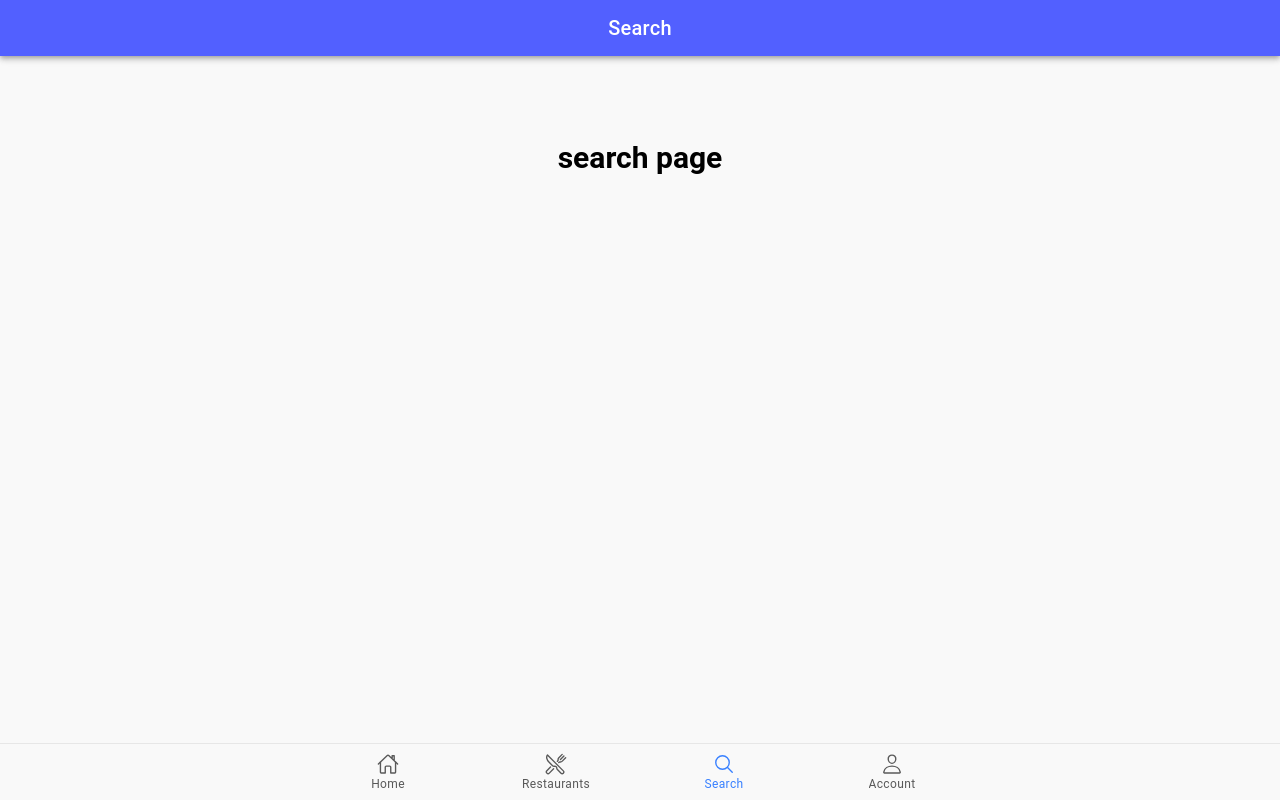
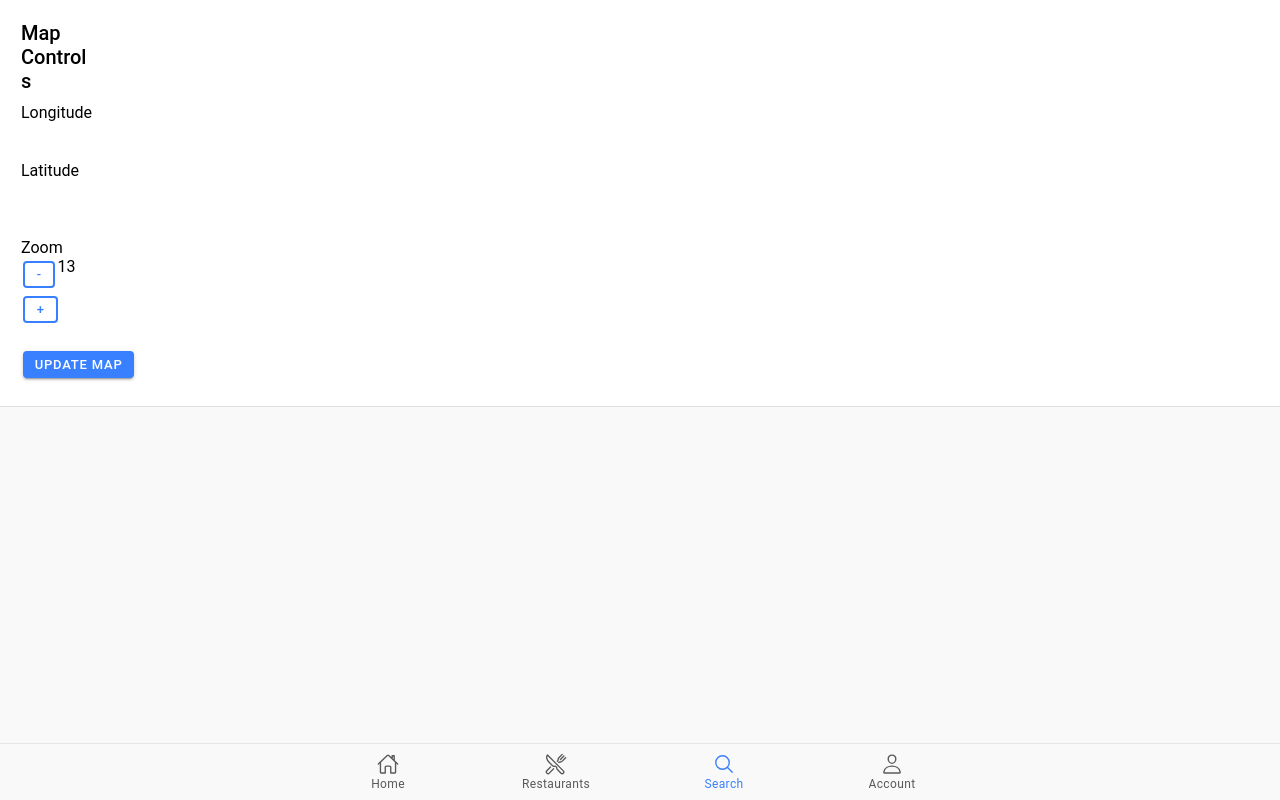
Before and after one commit to ToniGrondahl/FoodApp, a React (Vite) app: page /search in a window 1280 px wide. Built offline with nearby package versions, Linux system fonts and the light colour scheme.

Commit message:
Map API stuff

```diff
--- a/package.json
+++ b/package.json
@@ -19,6 +19,7 @@
     "@capacitor/status-bar": "5.0.6",
     "@ionic/react": "^7.0.0",
     "@ionic/react-router": "^7.0.0",
+    "@tomtom-international/web-sdk-maps": "^6.25.0",
     "@types/react-router": "^5.1.20",
     "@types/react-router-dom": "^5.3.3",
     "ionicons": "^7.0.0",
--- a/src/App.tsx
+++ b/src/App.tsx
@@ -39,6 +39,9 @@ import '@ionic/react/css/text-alignment.css';
 import '@ionic/react/css/text-transformation.css';
 import '@ionic/react/css/flex-utils.css';
 import '@ionic/react/css/display.css';
+
+import '@tomtom-international/web-sdk-maps/dist/maps.css'
+import tt from '@tomtom-international/web-sdk-maps';
 
 /* Theme variables */
 import './theme/variables.css';
--- a/src/pages/Search.tsx
+++ b/src/pages/Search.tsx
@@ -1,25 +1,135 @@
-import { IonContent, IonHeader, IonPage, IonTitle, IonToolbar } from '@ionic/react';
+import { IonContent, IonHeader, IonNav, IonItem, IonLabel, IonButton, IonPage, IonTitle, IonToolbar, IonCol, IonRow, IonInput, } from '@ionic/react';
 import ExploreContainer from '../components/ExploreContainer';
 import './Search.css';
+import '@tomtom-international/web-sdk-maps/dist/maps.css'
+import tt from '@tomtom-international/web-sdk-maps';
+import { useRef, useState, useEffect } from 'react';
+
+const MAX_ZOOM = 17;
 
 const Search: React.FC = () => {
+
+  const mapElement = useRef<HTMLDivElement>(null);
+  const [mapLongitude, setMapLongitude] = useState<string>();
+  const [mapLatitude, setMapLatitude] = useState<string>();
+  const [mapZoom, setMapZoom] = useState<number>(13);
+  const [map, setMap] = useState<tt.Map | null>(null);
+
+  const increaseZoom = () => {
+    if (mapZoom < MAX_ZOOM) {
+      setMapZoom(mapZoom + 1);
+    }
+  };
+
+  const decreaseZoom = () => {
+    if (mapZoom > 1) {
+      setMapZoom(mapZoom - 1);
+    }
+  };
+
+  const updateMap = () => {
+    if (map && mapLongitude !== undefined && mapLatitude !== undefined) {
+      const longitude = parseFloat(mapLongitude);
+      const latitude = parseFloat(mapLatitude);
+
+      if (!isNaN(longitude) && !isNaN(latitude)) {
+        map.setCenter([longitude, latitude]);
+        map.setZoom(mapZoom);
+      }
+    }
+  };
+
+  useEffect(() => {
+    if (!mapElement.current || mapLongitude === undefined || mapLatitude === undefined) return;
+
+    const longitude = parseFloat(mapLongitude);
+    const latitude = parseFloat(mapLatitude);
+
+    if (!isNaN(longitude) && !isNaN(latitude)) {
+      const mapInstance = tt.map({
+        key: "CGoGHo5RDTCcZxTNXdJaivJQAmyZBFbK",
+        container: mapElement.current,
+        center: [longitude, latitude],
+        zoom: mapZoom,
+      });
+
+      setMap(mapInstance);
+
+      return () => mapInstance.remove();
+    }
+  }, [mapElement, mapLongitude, mapLatitude, mapZoom]);
+
   return (
     <IonPage>
       <IonHeader>
-        <IonToolbar color="tertiary">
-          <IonTitle className='search'>Search</IonTitle>
-        </IonToolbar>
+        <IonNav color="primary">
+          <IonToolbar>
+            <IonTitle>TomTom Maps + React = 😃</IonTitle>
+          </IonToolbar>
+        </IonNav>
       </IonHeader>
-      <IonContent fullscreen>
-        <IonHeader collapse="condense">
-          <IonToolbar>
-            <IonTitle size="large">Search</IonTitle>
-          </IonToolbar>
-        </IonHeader>
-        <ExploreContainer name="search page" />
+      <IonContent>
+        <IonItem className="mapContainer">
+          <IonRow>
+            <IonCol size="4">
+              <h4>Map Controls</h4>
+              <IonLabel>Longitude</IonLabel>
+              <IonInput type="text" value={mapLongitude} onIonChange={(e) => setMapLongitude(e.detail.value!)} />
+
+              <IonLabel>Latitude</IonLabel>
+              <IonInput type="text" value={mapLatitude} onIonChange={(e) => setMapLatitude(e.detail.value!)} />
+
+              <IonCol size="12">
+                <IonRow>Zoom</IonRow>
+                <IonRow>
+                  <IonButton fill="outline" color="primary" onClick={decreaseZoom}>
+                    -
+                  </IonButton>
+                  <div className="mapZoomDisplay">{mapZoom}</div>
+                  <IonButton fill="outline" color="primary" onClick={increaseZoom}>
+                    +
+                  </IonButton>
+                </IonRow>
+              </IonCol>
+
+              <IonCol size="12">
+                <IonRow className="updateButton">
+                  <IonButton color="primary" onClick={updateMap}>
+                    Update Map
+                  </IonButton>
+                </IonRow>
+              </IonCol>
+            </IonCol>
+
+            <IonCol size="8">
+              <div ref={mapElement} className="mapDiv" />
+            </IonCol>
+          </IonRow>
+        </IonItem>
       </IonContent>
     </IonPage>
   );
 };
 
 export default Search;
+
+
+// const Search: React.FC = () => {
+//   return (
+//     <IonPage>
+//       <IonHeader>
+//         <IonToolbar color="tertiary">
+//           <IonTitle className='search'>Search</IonTitle>
+//         </IonToolbar>
+//       </IonHeader>
+//       <IonContent fullscreen>
+//         <IonHeader collapse="condense">
+//           <IonToolbar>
+//             <IonTitle size="large">Search</IonTitle>
+//           </IonToolbar>
+//         </IonHeader>
+//         <ExploreContainer name="search page" />
+//       </IonContent>
+//     </IonPage>
+//   );
+// };
```
Also changed, not shown: 1 other file (tests, documents, lock files or other folders).
